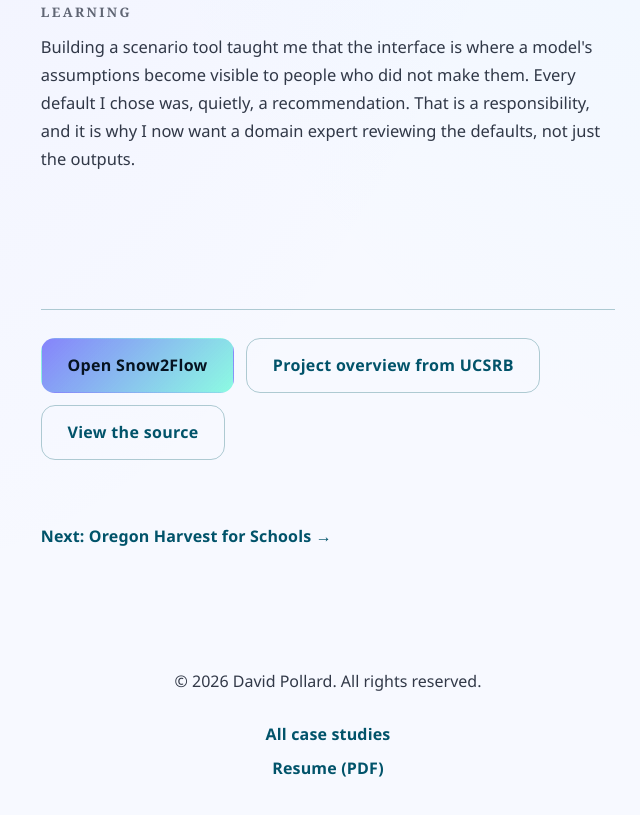
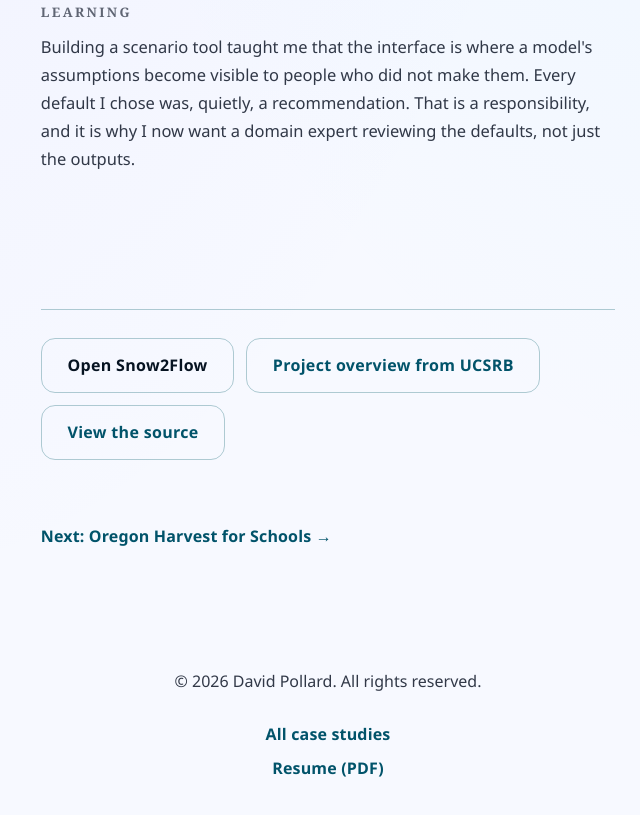
Before and after one commit to pollardld/pollardld.github.io, a website: page projects/snow2flow.html in a window 1280 px wide. Shown: the part 1871-2686 px from the top of the page, without its empty margins (312-952 px from the left). Drawn offline with Linux system fonts and the light colour scheme; a web font is replaced by a local one.

Commit message:
Update primary button styles for improved clarity and consistency

```diff
--- a/static/sass/styles.sass
+++ b/static/sass/styles.sass
@@ -264,7 +264,8 @@ html[data-theme='light'] .theme-toggle
     transition: transform var(--transition-base), border-color var(--transition-base)
 
 .button.primary
-    background: linear-gradient(135deg, rgba(127, 125, 251, 0.95), rgba(99, 251, 215, 0.72))
+    background: transparent
+    border-color: var(--color-border)
     color: #061321
 
     &:hover, &:focus-visible
```
Also changed, not shown: static/css/styles.css.
